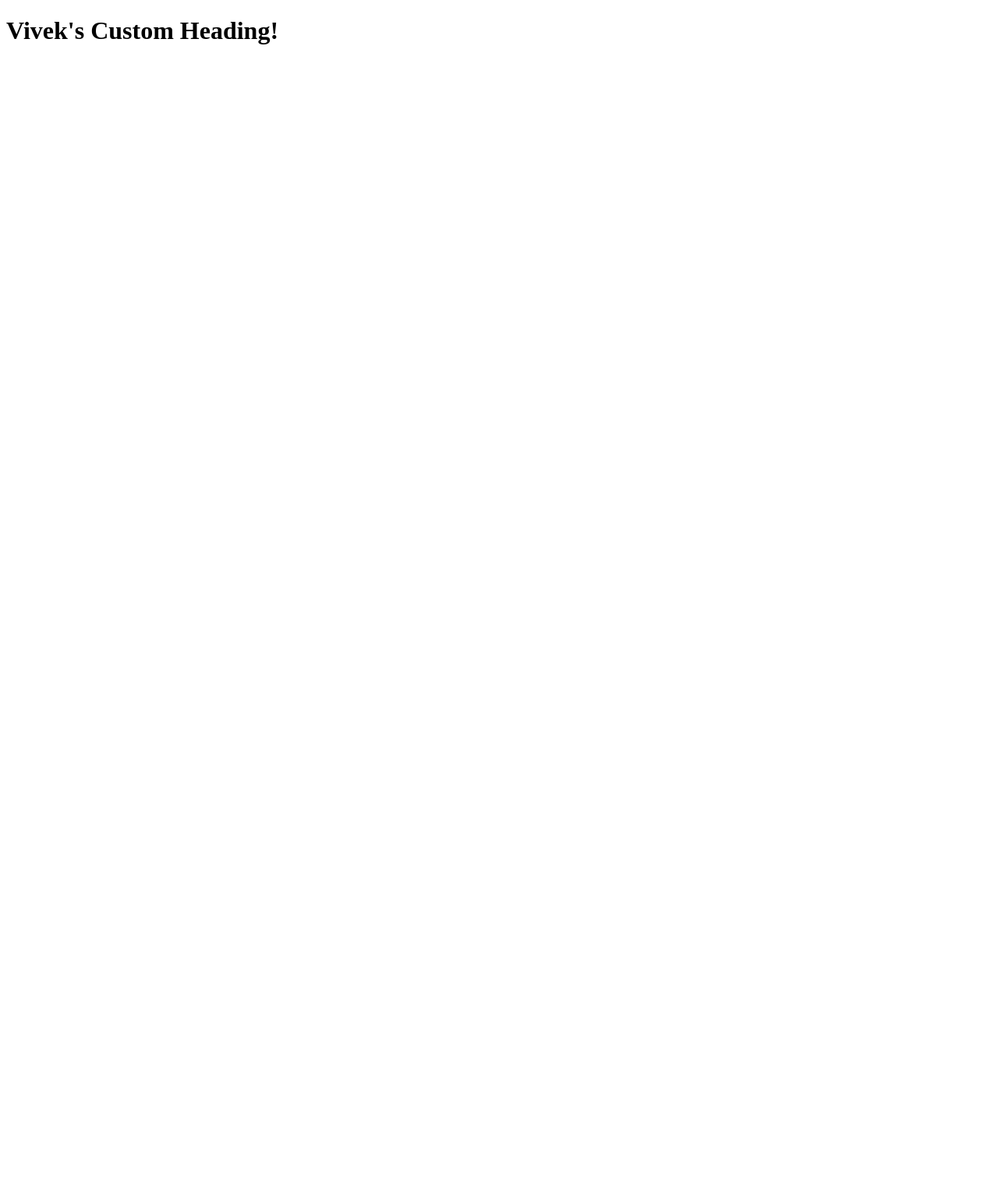
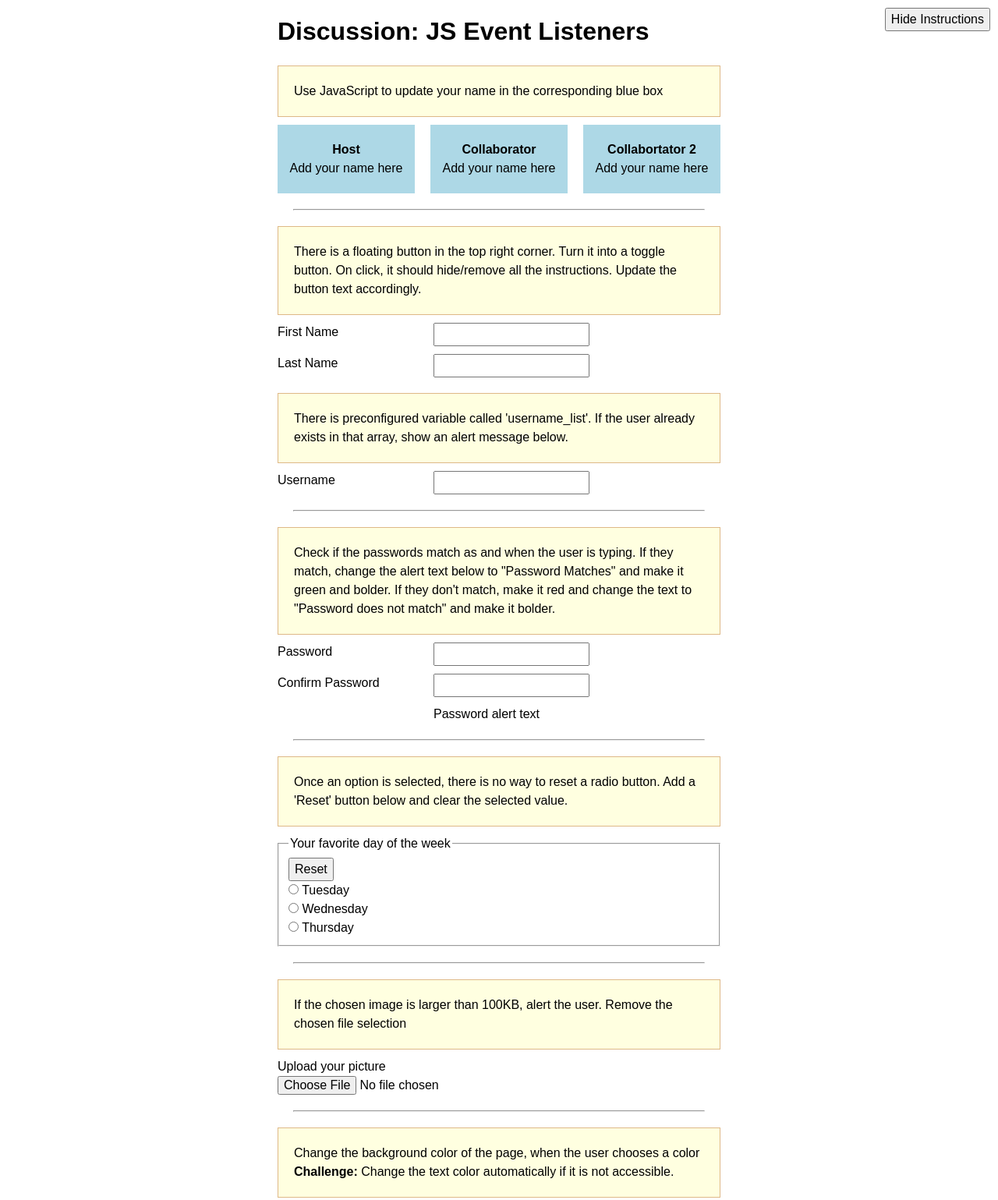
Before and after one commit to vivekselvaraj/discussion-event-listeners, a plain HTML site: page index.html in a window 1280 px wide. Shown: the top 1539 px of the page at 78% size. Before the commit the page ends 800 px from the top, so only its background shows below. Drawn offline with Linux system fonts and the light colour scheme.

Commit message:
Add files via upload

```diff
--- /dev/null
+++ b/css/reset.css
@@ -0,0 +1,46 @@
+/*
+  1. Use a more-intuitive box-sizing model.
+*/
+*, *::before, *::after {
+    box-sizing: border-box;
+  }
+  /*
+    2. Remove default margin
+  */
+  * {
+    margin: 0;
+  }
+  /*
+    Typographic tweaks!
+    3. Add accessible line-height
+    4. Improve text rendering
+  */
+  body {
+    line-height: 1.5;
+    -webkit-font-smoothing: antialiased;
+  }
+  /*
+    5. Improve media defaults
+  */
+  img, picture, video, canvas, svg {
+    display: block;
+    max-width: 100%;
+  }
+  /*
+    6. Remove built-in form typography styles
+  */
+  input, button, textarea, select {
+    font: inherit;
+  }
+  /*
+    7. Avoid text overflows
+  */
+  p, h1, h2, h3, h4, h5, h6 {
+    overflow-wrap: break-word;
+  }
+  /*
+    8. Create a root stacking context
+  */
+  #root, #__next {
+    isolation: isolate;
+  }
--- /dev/null
+++ b/css/starter.css
@@ -0,0 +1,58 @@
+body {
+    font-family: sans-serif;
+    padding: 1rem;
+    max-width: 600px;
+    margin: auto;
+}
+
+hr {
+    margin: 20px;
+}
+
+.student-grid {
+    display: grid;
+    grid-template-columns: repeat(3, 1fr);
+    gap: 20px;
+}
+
+.student-grid > div {
+    background-color: lightblue;
+    text-align: center;
+    padding: 20px 0;
+}
+
+#instruction_button {
+    position: fixed;
+    top: 10px;
+    right: 10px;
+}
+
+.question {
+    margin: 20px 0 10px 0;
+    padding: 20px;
+    background-color: lightyellow;
+    border: 1px solid burlywood;
+}
+
+.hidden {
+    display: none;
+}
+
+.label-grid {
+    display: grid;
+    grid-template-columns: 200px 200px;
+    row-gap: 10px;
+}
+
+#password-alert {
+    grid-column-start: 2;
+}
+
+.password-alert {
+    color: gray;
+}
+
+.validate-button {
+    margin: 2rem 0;
+    width: 100%;
+}
--- a/index.html
+++ b/index.html
@@ -4,9 +4,99 @@
     <meta charset="UTF-8">
     <meta name="viewport" content="width=device-width, initial-scale=1.0">
     <title>Document</title>
+    <link rel="stylesheet" type="text/css" href="css/reset.css" />
+    <link rel="stylesheet" type="text/css" href="css/starter.css" />
+
 </head>
 <body>
-    <h1>Heading 1</h1>
+    <h1>Discussion: JS Event Listeners</h1>
+    <p class="question">Use JavaScript to update your name in the corresponding blue box</p>
+
+    <div class="student-grid">
+        <div>
+            <p><strong>Host</strong></p>
+            <p>Add your name here</p>
+        </div>
+        <div>
+            <p><strong>Collaborator</strong></p>
+            <p>Add your name here</p>
+        </div>
+        <div>
+            <p><strong>Collabortator 2</strong></p>
+            <p>Add your name here</p>
+        </div>
+    </div>
+    <hr/>
+    <p class="question">There is a floating button in the top right corner. Turn it into a toggle button. On click, it should hide/remove all the instructions. Update the button text accordingly.</p>
+    <button id="instruction_button">Hide Instructions</button>
+    <form>
+        <div class="label-grid">
+            <label for="first_name">First Name</label>
+            <input type="text" id="first_name" name="firstname" />
+
+            <label for="last_name">Last Name</label>
+            <input type="text" id="last_name" name="lastname" />
+
+        </div>
+            <p class="question">There is preconfigured variable called 'username_list'. If the user already exists in that array, show an alert message below.</p>
+            <div class="label-grid">
+                <label for="user_name">Username</label>
+                <input type="text" id="user_name" name="username" />
+            </div>
+        <hr >
+
+        <p class="question">Check if the passwords match as and when the user is typing.
+            If they match, change the alert text below to "Password Matches" and make it green and bolder. If they don't match, make it red and change the text to "Password does not match" and make it bolder. </p>
+        <div class="label-grid">
+            <label for="user_name">Password</label>
+            <input type="text" id="user_name" name="password" />
+
+
+            <label for="user_name">Confirm Password</label>
+            <input type="text" id="user_name" name="confirm_password" />
+            <p id="password-alert">Password alert text</p>
+        </div>
+        <hr />
+        <p class="question">Once an option is selected, there is no way to reset a radio button. Add a 'Reset' button below and clear the selected value.</p>
+        <fieldset>
+          <legend>Your favorite day of the week</legend>
+          <button>Reset</button>
+          <p>
+            <input type="radio" name="size" id="week_tue" value="tuesday" />
+            <label for="week_tue">Tuesday</label>
+          </p>
+          <p>
+            <input type="radio" name="size" id="week_wed" value="wednesday" />
+            <label for="week_wed">Wednesday</label>
+          </p>
+          <p>
+            <input type="radio" name="size" id="week_thu" value="thursday" />
+            <label for="week_thu">Thursday</label>
+          </p>
+        </fieldset>
+
+        <hr />
+        <p class="question">If the chosen image is larger than 100KB, alert the user. Remove the chosen file selection</p>
+        <p>
+            <label for="profile_pic">Upload your  picture</label>
+        </p>
+        <input type="file"
+        id="profile_pic"
+        name="profile_pic"/>
+
+        <hr />
+        <p class="question">
+            Change the background color of the page, when the user chooses a color
+            <br>
+            <strong>Challenge:</strong> Change the text color automatically if it is not accessible.
+        </p>
+        <label for="profile_pic">Choose your background color</label>
+        <input type="color" />
+
+
+        <button class="validate-button">Validate Form</button>
+
+      </form>
     <script src="js/script.js"></script>
 </body>
 </html>
--- a/js/script.js
+++ b/js/script.js
@@ -1,2 +1,25 @@
-let h1 = document.querySelector("h1");
-h1.innerHTML = "Vivek's Custom Heading!";
+let instructionButton = document.getElementById("instruction_button");
+instructionButton.addEventListener("click", function() {
+    let instructions = document.querySelectorAll(".question");
+    instructions.forEach((element) => {
+        element.classList.toggle("hidden");
+    });
+    if (this.textContent.includes("Show")) {
+        this.textContent = "Hide Instructions";
+    } else {
+        this.textContent = "Show Instructions";
+    }
+});
+
+
+
+let filePicker = document.getElementById("profile_pic");
+filePicker.addEventListener("change", () => {
+    if (filePicker.files.length == 1) {
+      console.log("File selected: ", filePicker.files[0]);
+      let size = filePicker.files[0].size;
+      if (size > 100 * 1024) {
+        alert("Size is greater than 100KB");
+      }
+    }
+  });
```
